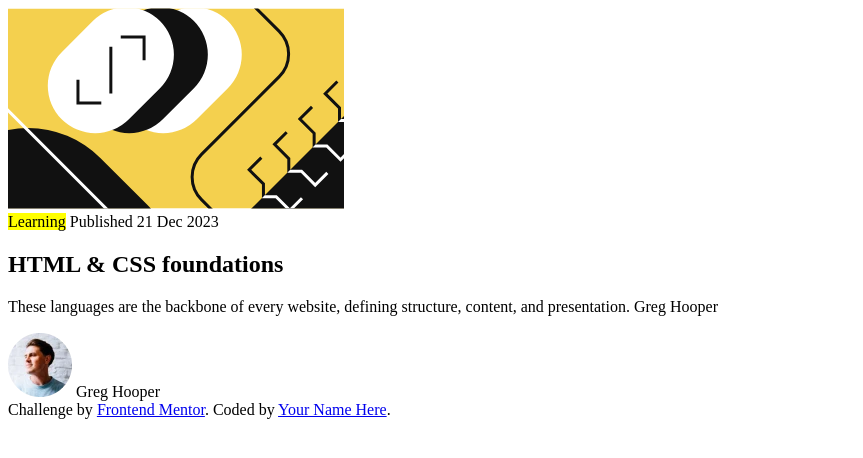
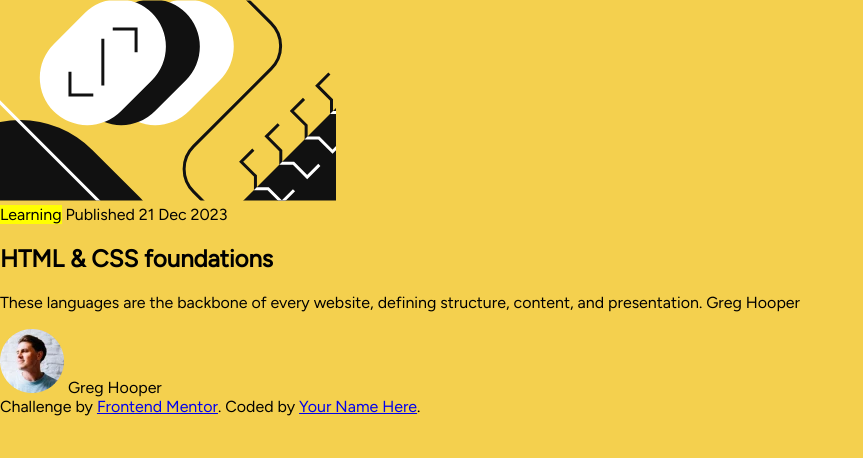
Before and after one commit to souledspirit/fm-blog-preview-card, a plain HTML site: page index.html in a window 1280 px wide. Shown: the whole page, without its empty margins (0-863 px from the left). Drawn offline with Linux system fonts and the light colour scheme; files whose address does not match are found by name.

Commit message:
Implement basic styles for the body

```diff
--- a/styles.css
+++ b/styles.css
@@ -15,3 +15,11 @@
   --border-radius: 15px;
   --box-shadow: 8px 8px 0 var(--gray-950);
 }
+
+body {
+  height: 100vh;
+  background-color: var(--yellow);
+  margin: 0;
+  padding: 0;
+  font-family: var(--font-family);
+}
```
